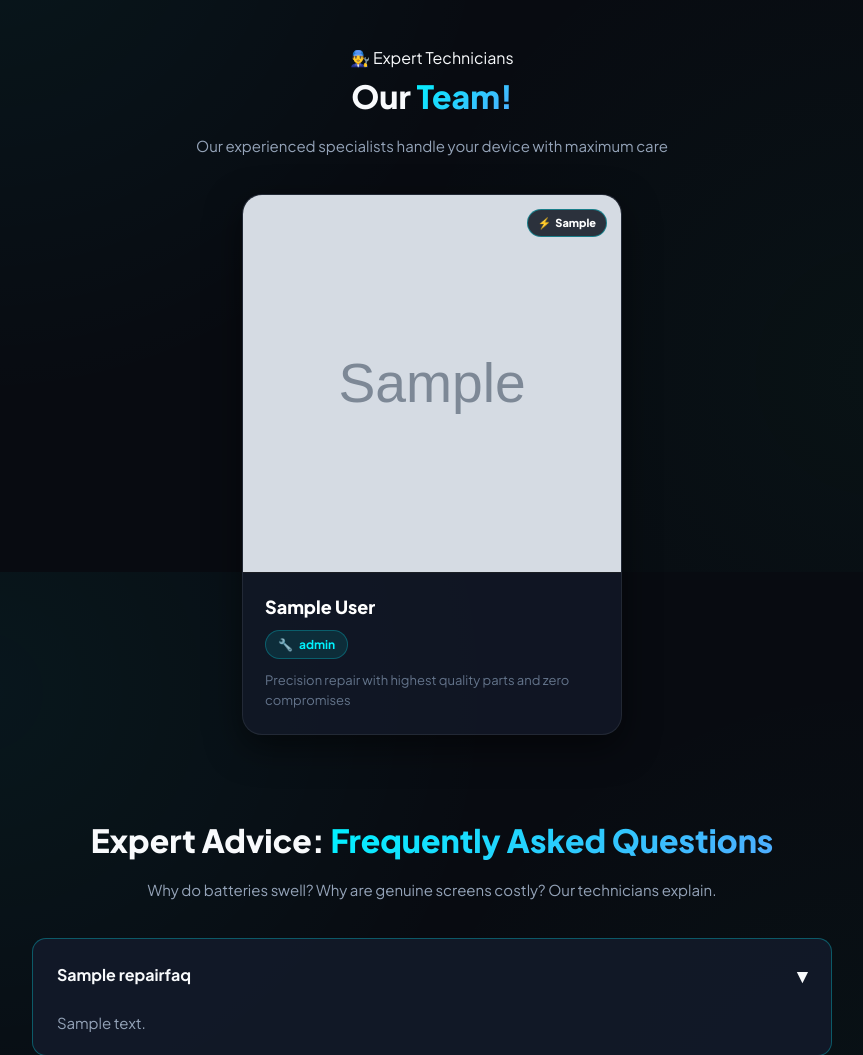
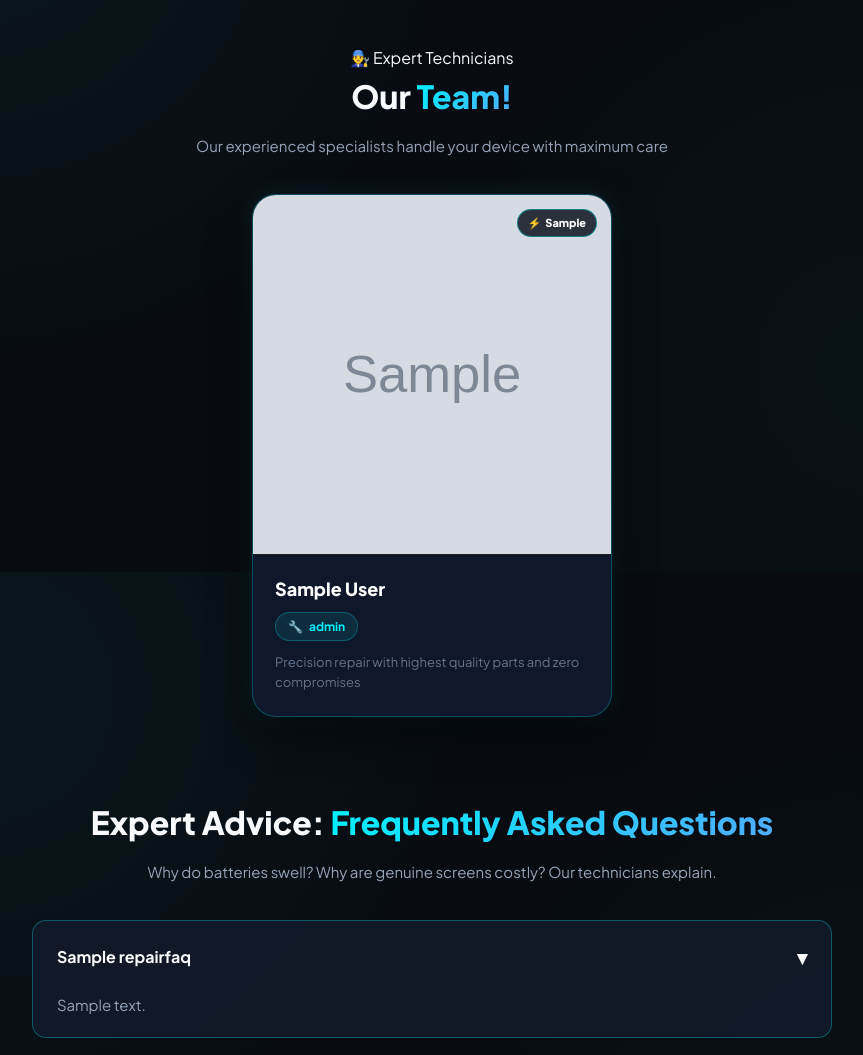
Before and after one commit to kadirkulovv/MobiPrice, a Django app: page /en/ in a window 1280 px wide. Shown: the part 2628-3683 px from the top of the page, without its empty margins (208-1071 px from the left). Run offline with Django 5.2, Linux system fonts and the light colour scheme; tables that the repository leaves empty hold one stand-in row (values such as "Sample post"); grey boxes marked "Sample" are stand-in pictures.

Commit message:
fix(ui): enforce fixed 360px square card layout and cache-busting for team members

```diff
--- a/static/css/team.css
+++ b/static/css/team.css
@@ -23,8 +23,9 @@
   position: relative;
   display: flex;
   flex-direction: column;
-  width: 100%;
-  max-width: 380px;
+  width: 360px;
+  max-width: 360px;
+  flex: 0 0 360px;
   box-shadow: 0 12px 35px rgba(0, 0, 0, 0.5);
 }
 
@@ -36,8 +37,8 @@
 
 .team-photo-wrap {
   width: 100%;
+  height: 360px;
   aspect-ratio: 1 / 1;
-  min-height: 320px;
   position: relative;
   background: radial-gradient(circle at center, rgba(0, 242, 254, 0.12), #080b11 75%);
   display: flex;
@@ -51,7 +52,7 @@
   width: 100%;
   height: 100%;
   object-fit: cover;
-  object-position: center 20%;
+  object-position: center 15%;
   transition: transform 0.4s ease;
 }
 
--- a/templates/base.html
+++ b/templates/base.html
@@ -99,8 +99,8 @@
   <link rel="preconnect" href="https://fonts.gstatic.com" crossorigin>
   <link href="https://fonts.googleapis.com/css2?family=Plus+Jakarta+Sans:wght@400;500;600;700;800&display=swap" rel="stylesheet">
 
-  <!-- Main Stylesheet -->
-  <link rel="stylesheet" href="{% static 'css/style.css' %}">
+  <!-- Main Stylesheet (with cache-busting) -->
+  <link rel="stylesheet" href="{% static 'css/style.css' %}?v={% now 'U' %}">
   <link rel="icon" type="image/jpeg" href="{% static 'img/logo.jpg' %}">
 </head>
 <body>
--- a/templates/components/team.html
+++ b/templates/components/team.html
@@ -1,3 +1,71 @@
+<style>
+.team-grid {
+  display: flex !important;
+  flex-wrap: wrap !important;
+  justify-content: center !important;
+  align-items: stretch !important;
+  gap: 28px !important;
+  margin-top: 36px !important;
+}
+
+.team-card {
+  width: 360px !important;
+  max-width: 360px !important;
+  flex: 0 0 360px !important;
+  background: #0f172a !important;
+  border: 1px solid rgba(0, 242, 254, 0.25) !important;
+  border-radius: 24px !important;
+  overflow: hidden !important;
+  display: flex !important;
+  flex-direction: column !important;
+  box-shadow: 0 16px 40px rgba(0, 0, 0, 0.55), 0 0 25px rgba(0, 242, 254, 0.1) !important;
+  transition: transform 0.3s ease, border-color 0.3s ease, box-shadow 0.3s ease !important;
+}
+
+.team-card:hover {
+  border-color: #00f2fe !important;
+  box-shadow: 0 22px 50px rgba(0, 0, 0, 0.7), 0 0 35px rgba(0, 242, 254, 0.25) !important;
+  transform: translateY(-6px) !important;
+}
+
+.team-photo-wrap {
+  width: 100% !important;
+  height: 360px !important;
+  aspect-ratio: 1 / 1 !important;
+  position: relative !important;
+  background: radial-gradient(circle at center, rgba(0, 242, 254, 0.18), #080b11 75%) !important;
+  display: flex !important;
+  align-items: center !important;
+  justify-content: center !important;
+  overflow: hidden !important;
+  border-bottom: 1px solid rgba(255, 255, 255, 0.08) !important;
+}
+
+.team-photo {
+  width: 100% !important;
+  height: 100% !important;
+  object-fit: cover !important;
+  object-position: center 15% !important;
+  display: block !important;
+  transition: transform 0.4s ease !important;
+}
+
+.team-card:hover .team-photo {
+  transform: scale(1.04) !important;
+}
+
+@media (max-width: 480px) {
+  .team-card {
+    width: 100% !important;
+    max-width: 330px !important;
+    flex: 0 0 100% !important;
+  }
+  .team-photo-wrap {
+    height: 330px !important;
+  }
+}
+</style>
+
 <!-- Our Team / Bizning Jamoamiz Section -->
 <section class="team-section container">
   <div class="section-header">
```
